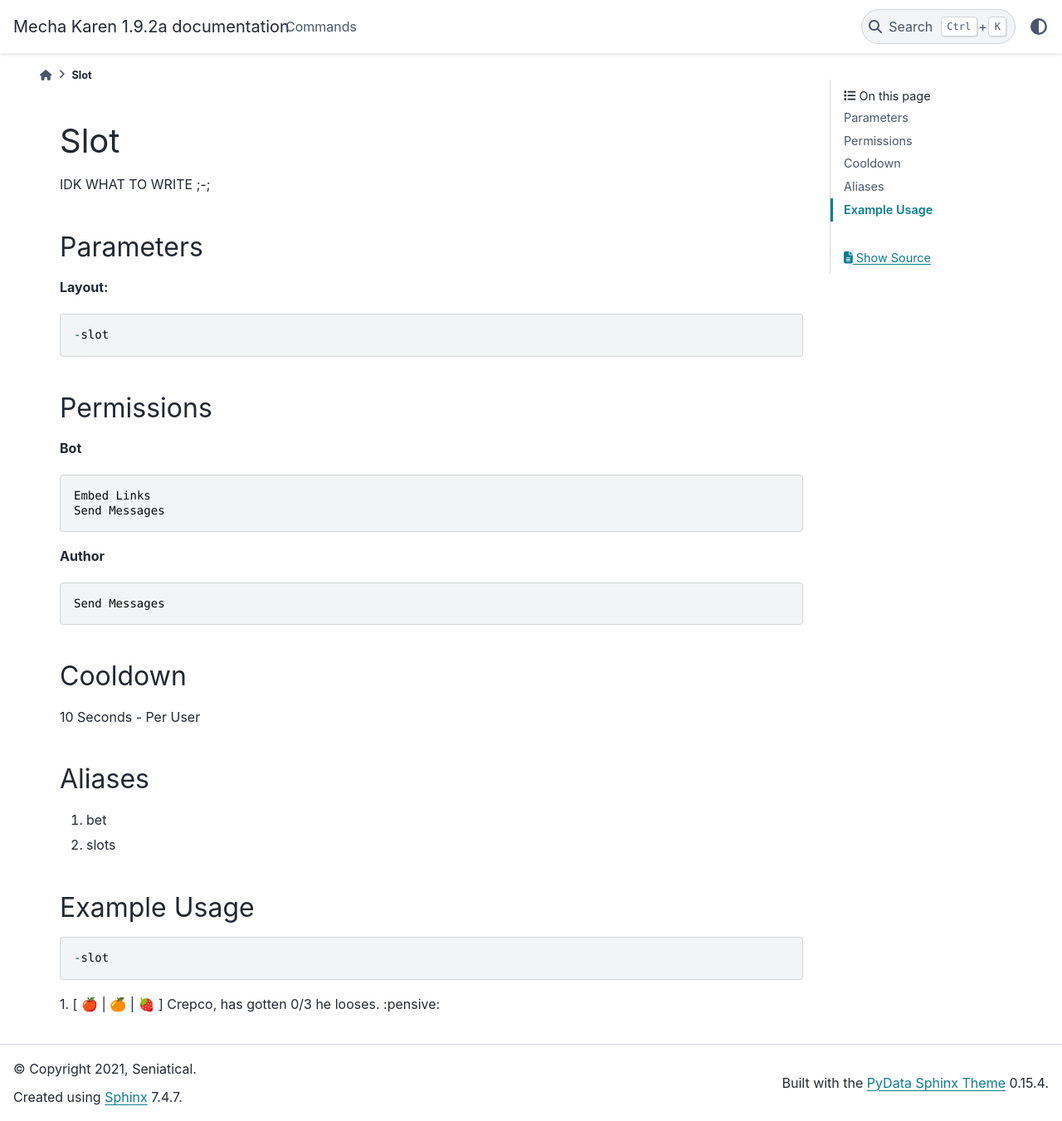
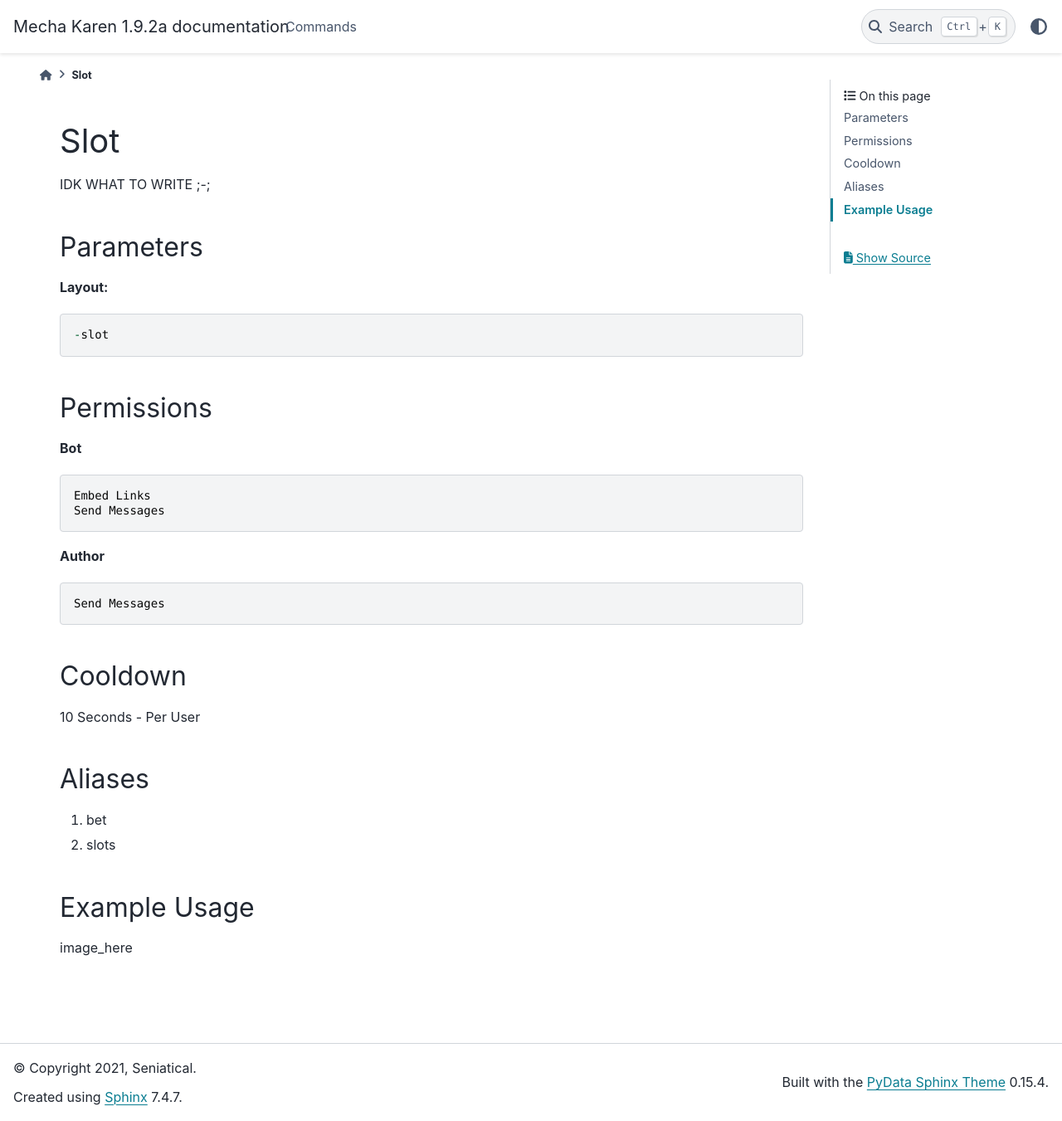
Before and after one commit to Seniatical/Mecha-Karen, a Sphinx documentation site: the page built from Documentation/commands/fun/commands/slot.rst, in a window 1280 px wide and 1351 px high. Shown: the whole window at 83% size. Built offline with Sphinx 7.4.7 and the PyData theme 0.15.4, drawn with Linux system fonts in a browser that asks for light colours; pages that are not in the unit, such as notebooks, are missing from menus.

Commit message:
Update slot.rst

```diff
--- a/Documentation/commands/fun/commands/slot.rst
+++ b/Documentation/commands/fun/commands/slot.rst
@@ -35,8 +35,4 @@ Example Usage
 -------------
 ::
 
-    -slot
-
-
-1.  [ 🍎 | 🍊 | 🍓 ]
-Crepco, has gotten 0/3 he looses. :pensive:
+image_here
```
